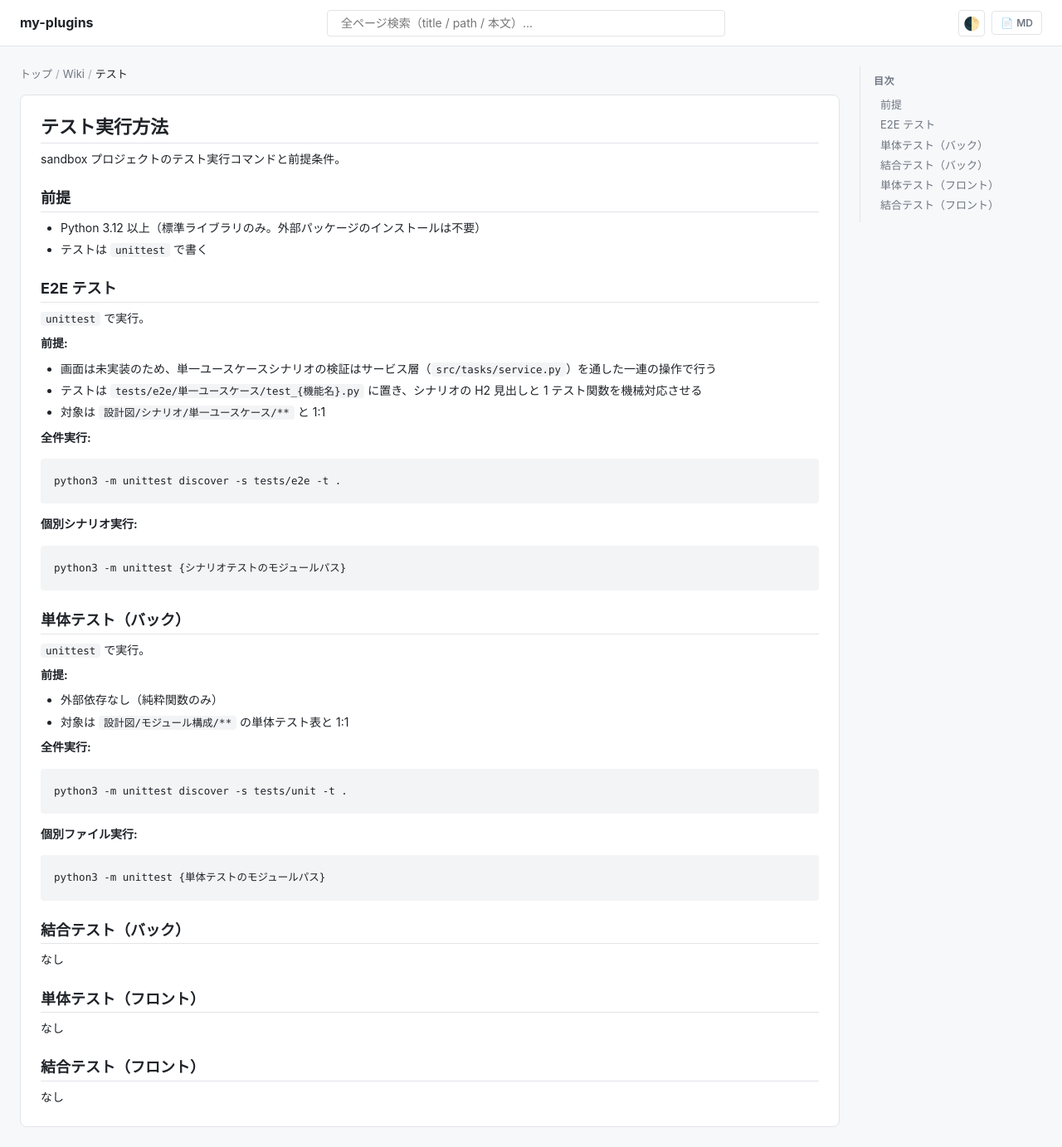
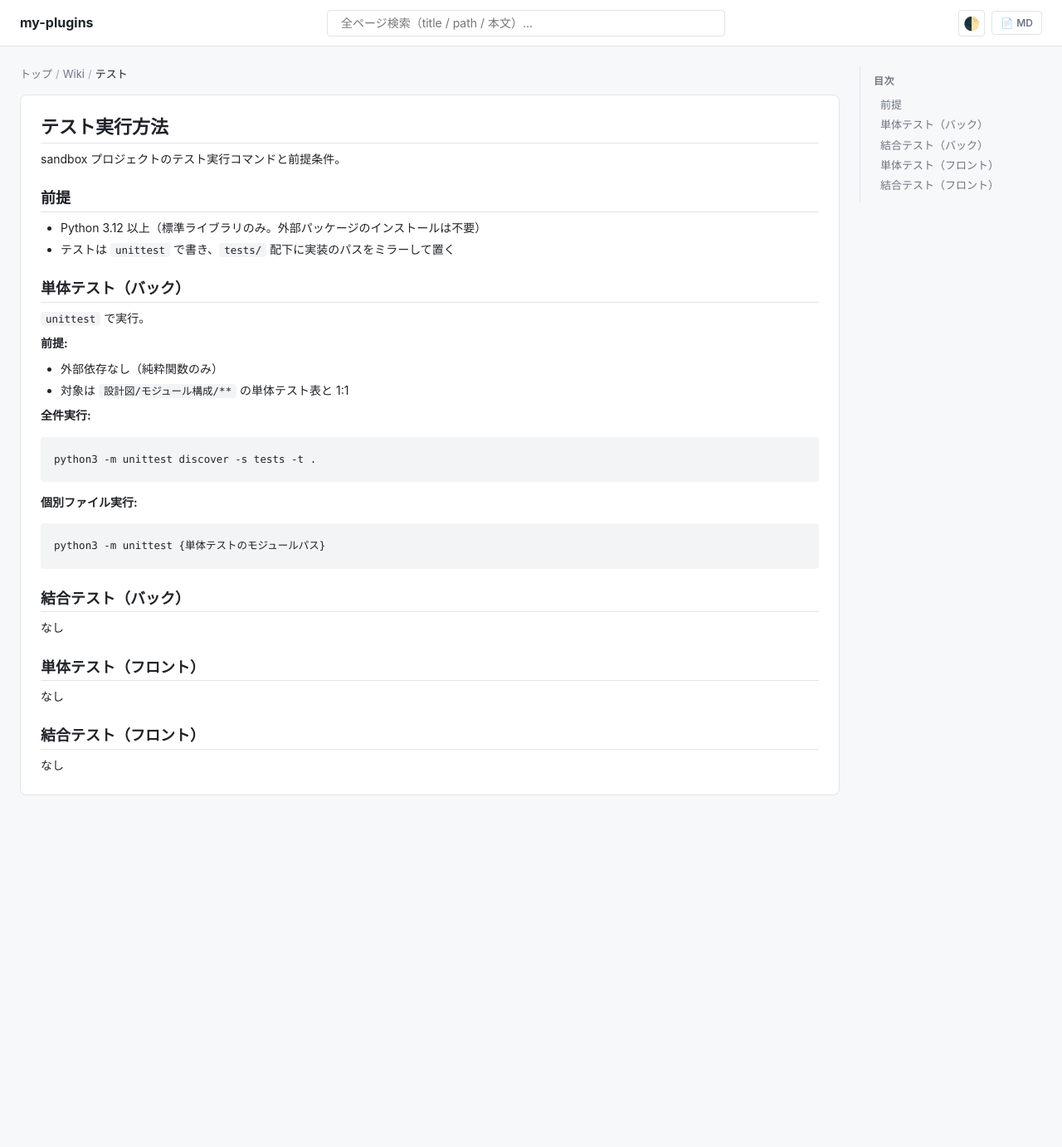
Before and after one commit to shuhei1101/ai-monitor-e2e, a Jekyll site: the page built from docs/wiki/テスト/テスト実行方法.md, in a window 1280 px wide and 1383 px high. Shown: the whole window at 83% size. Built offline with Jekyll 4.4.1, drawn with Linux system fonts in a browser that asks for light colours; our own code applies the rules of GitHub Pages for plain Markdown files.

````diff
--- a/docs/wiki/テスト/テスト実行方法.md
+++ b/docs/wiki/テスト/テスト実行方法.md
@@ -5,29 +5,7 @@
 ## 前提
 
 - Python 3.12 以上（標準ライブラリのみ。外部パッケージのインストールは不要）
-- テストは `unittest` で書く
-
-## E2E テスト
-
-`unittest` で実行。
-
-**前提:**
-
-- 画面は未実装のため、単一ユースケースシナリオの検証はサービス層（`src/tasks/service.py`）を通した一連の操作で行う
-- テストは `tests/e2e/単一ユースケース/test_{機能名}.py` に置き、シナリオの H2 見出しと 1 テスト関数を機械対応させる
-- 対象は `設計図/シナリオ/単一ユースケース/**` と 1:1
-
-**全件実行:**
-
-```bash
-python3 -m unittest discover -s tests/e2e -t .
-```
-
-**個別シナリオ実行:**
-
-```bash
-python3 -m unittest {シナリオテストのモジュールパス}
-```
+- テストは `unittest` で書き、`tests/` 配下に実装のパスをミラーして置く
 
 ## 単体テスト（バック）
 
@@ -41,7 +19,7 @@
 **全件実行:**
 
 ```bash
-python3 -m unittest discover -s tests/unit -t .
+python3 -m unittest discover -s tests -t .
 ```
 
 **個別ファイル実行:**
````
